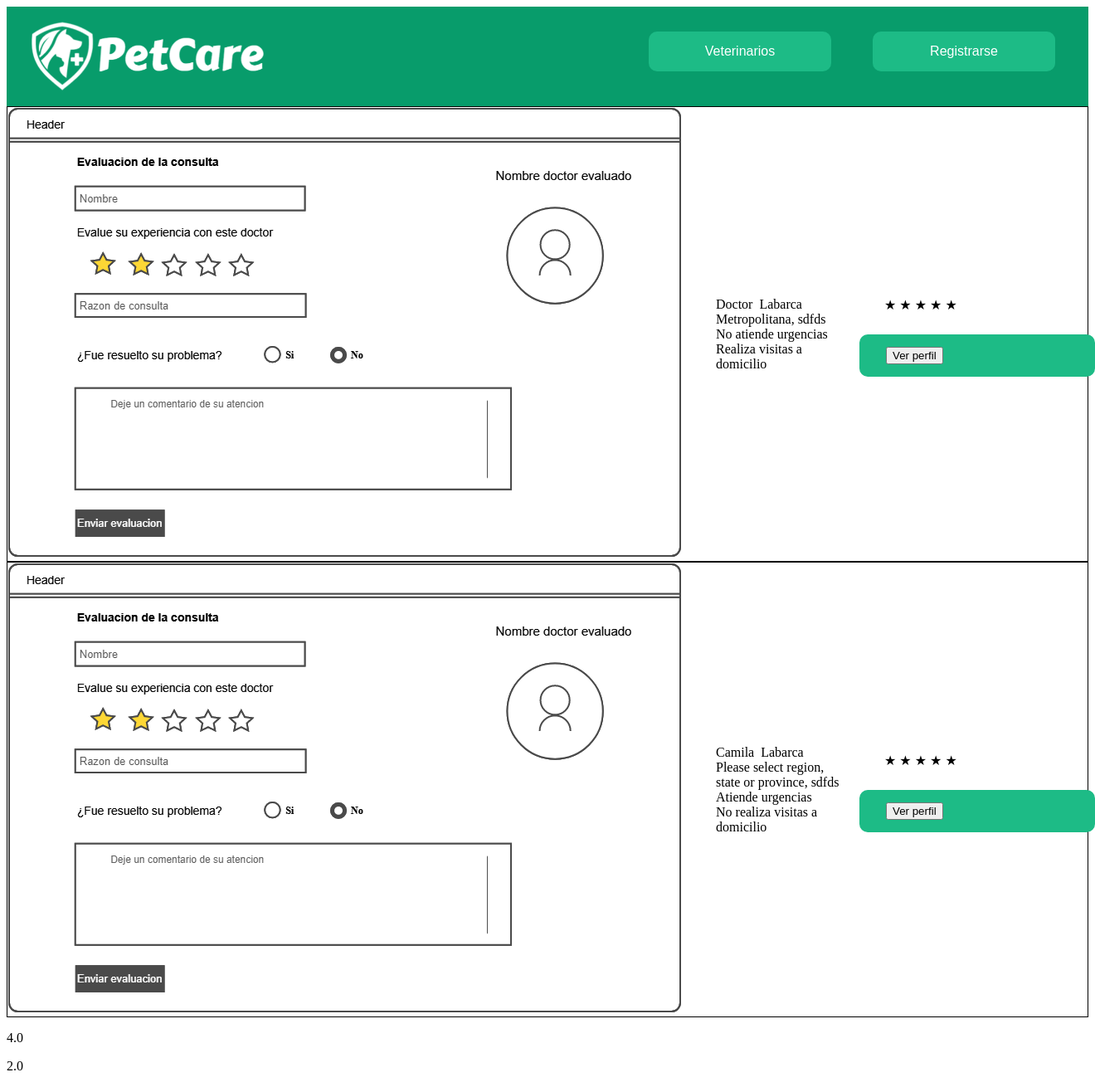
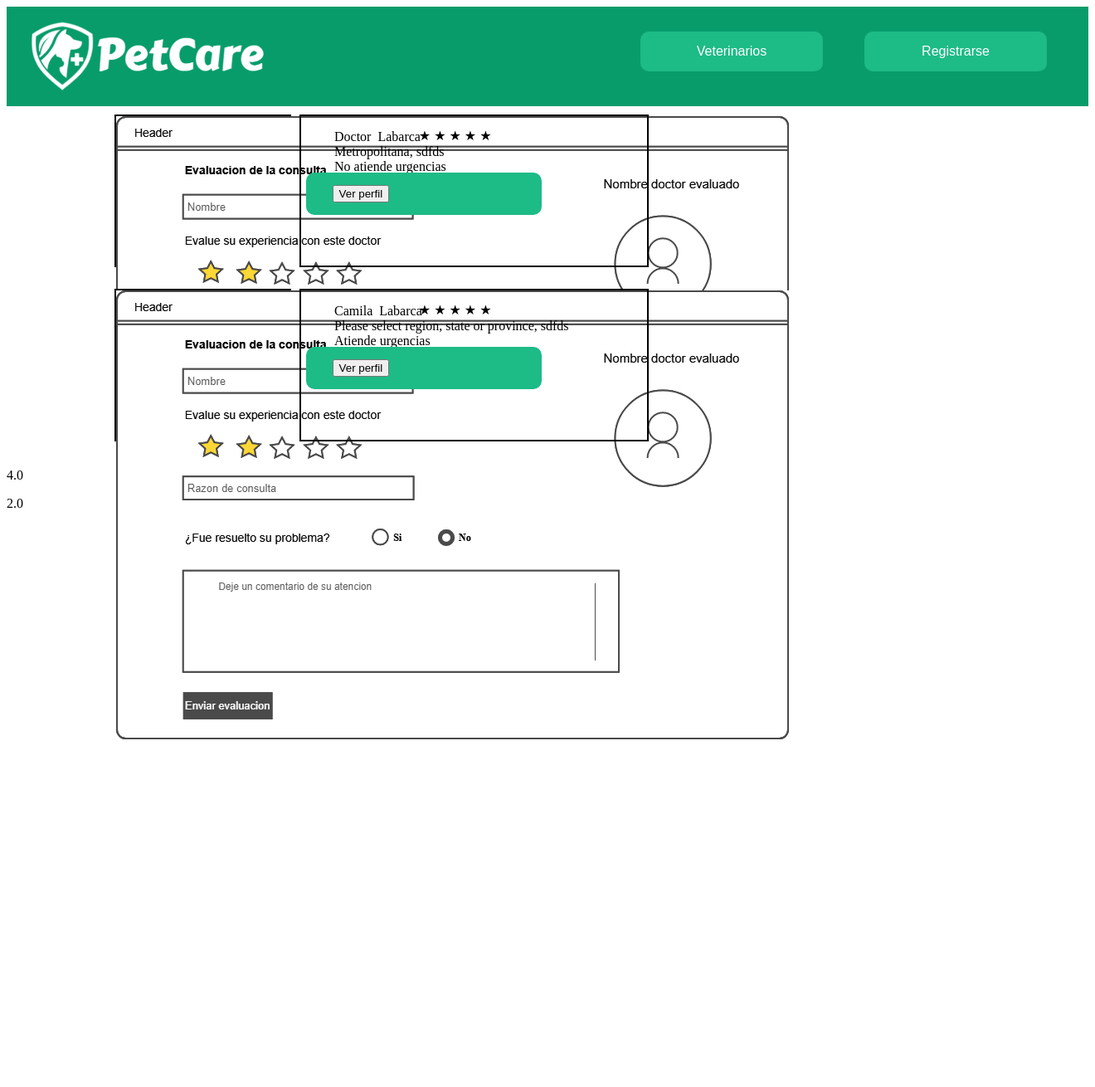
Before and after one commit to DCC-CC4401/Buscador-Veterinarios, a Django app: page /catalogoVeterinarios in a window 1320 px wide. Shown: the whole page at 83% size. After the commit the page ends 891 px from the top, so only its background shows below. Run offline with Django 3.2, Linux system fonts and the light colour scheme; data comes from the database, SQL or seed files in the repository.

Commit message:
Pequeña mejora visual al catalogo

```diff
--- a/PaginaVet/gestionVeterinarios/templates/gestionVeterinarios/catalogodoc.html
+++ b/PaginaVet/gestionVeterinarios/templates/gestionVeterinarios/catalogodoc.html
@@ -8,23 +8,66 @@
                 list-style-type: none;
             }
 
+            table{
+                border: 1px solid black;
+                border-collapse: collapse;
+            }
+
             .estrellas{
                 display: inline;
             }
 
+            .itemVet {
+                padding: 20px;
+                width: 100%;
+            }
+
+            .box[name="item"]{
+                margin-top: 10px;
+                margin-left: 10%;
+                width: 80%;
+                height: 200px;
+                box-sizing: border-box;
+            }
+
+            .box[name="foto"]{
+                position: relative;
+                float: left;
+                margin: auto;
+                width: 20%;
+                height: 90%;
+                border: 2px solid black;
+            }
+
+            .box[name="datos"]{
+                position: relative;
+                float: left;
+                margin: auto;
+                margin-left: 10px;
+                width: 40%;
+                height: 90%;
+                border: 2px solid black;
+            }
 
             .evaluacion {
                 position: relative;
-                top: -10px;
+                float: right;
+                top: -59%;
+                left: -45%;
             }
 
             .button {
                 position: relative;
-                left: 10px;
+                float: right;
+                top: -20%;
             }
             table{
                 border: 1px solid black;
                 border-collapse: collapse;
+            }
+
+            {
+                box-sizing: border-box;
             }
 
         </style>
@@ -35,10 +78,12 @@
 
 
     {% for doctor in doctores %}
-    <div>
-        <table>
-            <td><img src={{doctor.foto}}></td>
-            <td>
+    <div class= "box" name="item">
+        <div class="box" name="foto">
+            <img src={{doctor.foto}}></td>
+        </div>
+        <div class="box" name="datos">
+            <div>
                 <ul>
                     <li>{{doctor.nombre}}&nbsp; {{doctor.apellido}}</li>
                     <li>{{doctor.region}},&nbsp;{{doctor.comuna}}</li>
@@ -54,10 +99,8 @@
                         <li>No realiza visitas a domicilio</li>
                     {% endif %}
                 </ul>
-            </td>
-            <td>
-
-                <div class="evaluacion">
+            </div>
+            <div class="evaluacion">
                 <ul>
                     <li class="estrellas">★</li>
                     <li class="estrellas">★</li>
@@ -69,9 +112,7 @@
             <div class="button">
                 <a href="{% url 'perfil_vet' doctor.id %}"><button>Ver perfil</button></a>
             </div>
-            </td>
-
-        </table>
+        </div>
     </div>
 
     {% for evaluacion in evaluaciones %}
```
